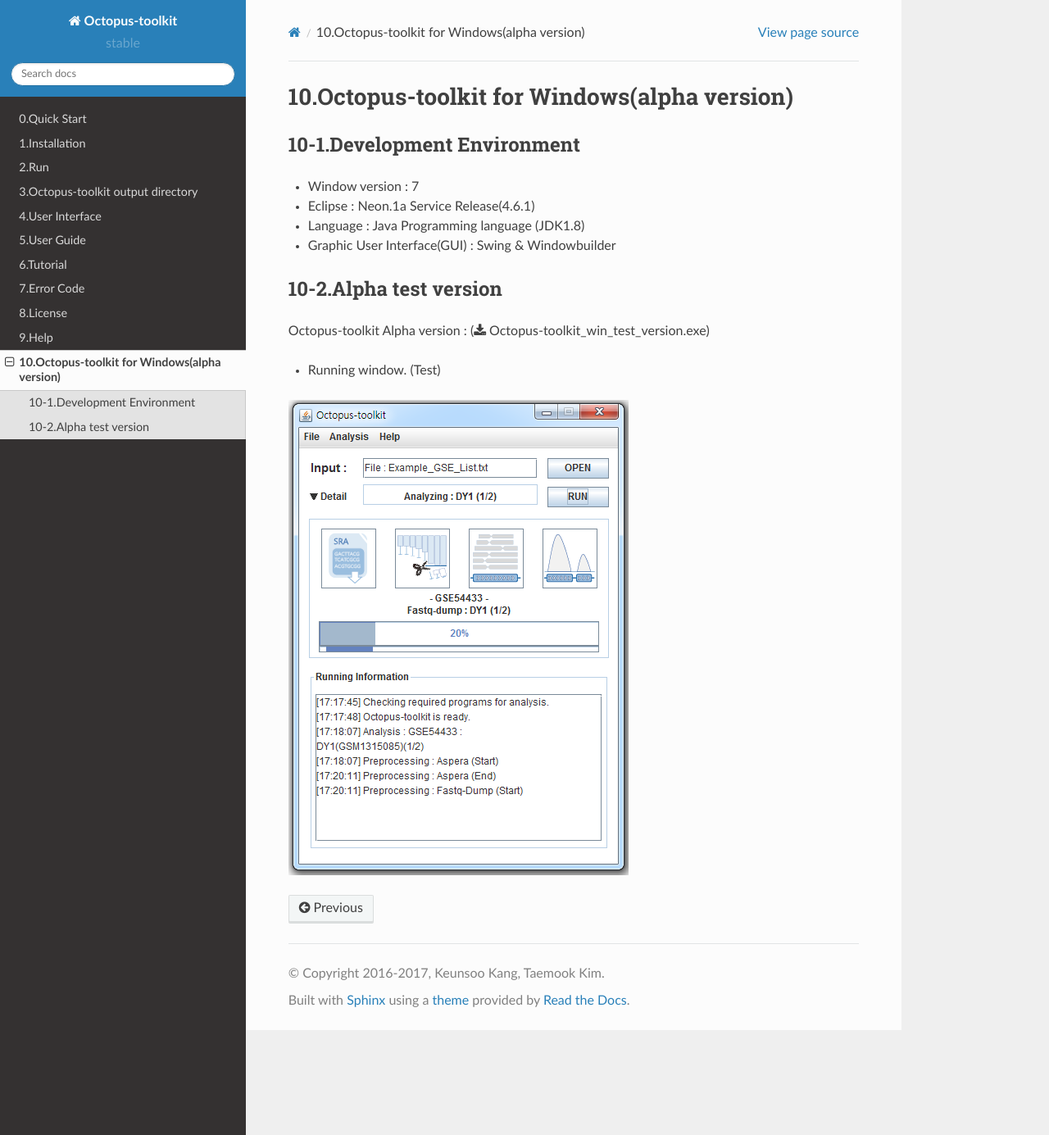
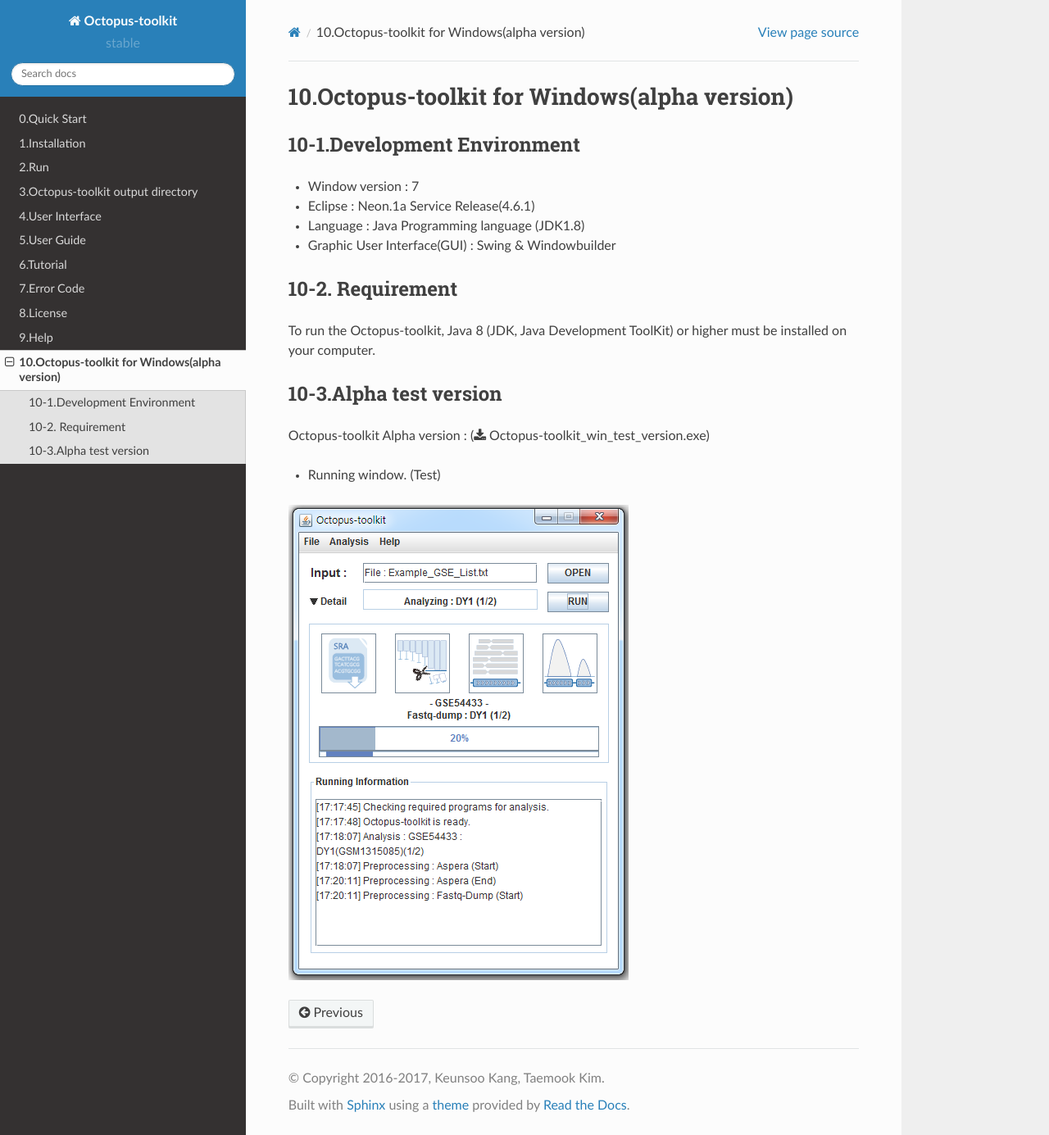
Before and after one commit to kangk1204/Octopus-toolkit2, a Sphinx documentation site: the page built from doc/window.rst, in a window 1280 px wide and 1385 px high. Shown: the whole window at 82% size. Built offline with Sphinx 7.4.7 and the Read the Docs theme 2.0.0, drawn with Linux system fonts in a browser that asks for light colours.

Commit message:
Window Alpha Test

```diff
--- a/doc/window.rst
+++ b/doc/window.rst
@@ -10,7 +10,12 @@
 * Language : Java Programming language (JDK1.8)
 * Graphic User Interface(GUI) : Swing & Windowbuilder
 
-10-2.Alpha test version
+10-2. Requirement
+-----------------
+
+To run the Octopus-toolkit, Java 8 (JDK, Java Development ToolKit) or higher must be installed on your computer.
+
+10-3.Alpha test version
 -----------------------
 
 Octopus-toolkit Alpha version : (:download:`Octopus-toolkit_win_test_version.exe<_templates/Octopus-toolkit_win_test_version.exe>`)
```
